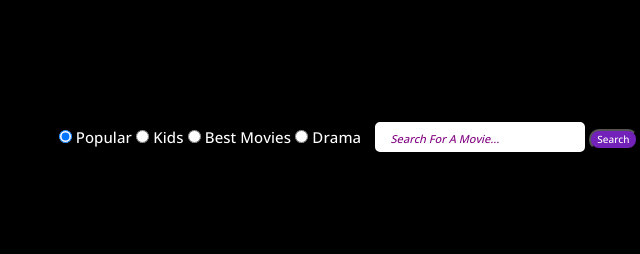
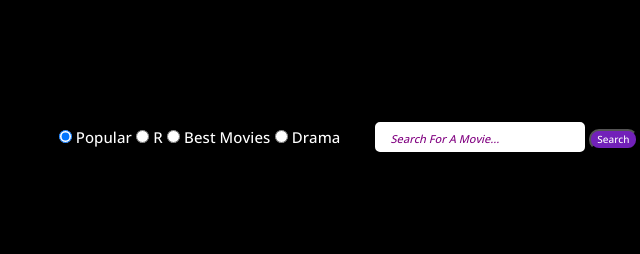
Before and after one commit to bettinastaartjes/Movie-App, a website: page index.html in a window 1280 px wide. Shown: the top 254 px of the page, 473-1113 px from the left. Drawn offline with nearby package versions, Linux system fonts and the light colour scheme; no server answers; a web font is replaced by a local one.

Commit message:
Renaming movie type html and JS

```diff
--- a/assets/js/script.js
+++ b/assets/js/script.js
@@ -146,7 +146,7 @@ formEl.addEventListener('submit', (e) => {
           case "Popular":
             getMovies('https://api.themoviedb.org/3/search/movie?sort_by=popularity.desc&api_key=14bd8f982f89e1b1a206780215c62b44&page=1&query="'+searchTerm+'"') ;
             break;
-          case "Kids":
+          case "R":  // "Kids":
             getMovies('https://api.themoviedb.org/3/search/movie?certification_country=US&certification=R&sort_by=vote_average.desc&api_key=14bd8f982f89e1b1a206780215c62b44&page=1&query="'+searchTerm+'"') ;
             break;
           case "Best":
@@ -166,7 +166,7 @@ formEl.addEventListener('submit', (e) => {
           case "Popular":
             getMovies('https://api.themoviedb.org/3/discover/movie?sort_by=popularity.desc&api_key=14bd8f982f89e1b1a206780215c62b44&page=1') ;
             break;
-          case "Kids":
+          case "R":  // "Kids":
             getMovies('https://api.themoviedb.org/3/discover/movie?certification_country=US&certification=R&sort_by=vote_average.desc&api_key=14bd8f982f89e1b1a206780215c62b44&page=1') ;
             break;
           case "Best":
--- a/index.html
+++ b/index.html
@@ -31,13 +31,13 @@
                         <input type="radio" id="html" name="movie_type" value="Popular" checked>
                         <label for="Popular">Popular</label>
 
-                        <input type="radio" id="css" name="movie_type" value="Kids">
-                        <label for="Kids">Kids</label>
+                        <input type="radio" id="R" name="movie_type" value="R">
+                        <label for="R">R</label>
 
-                        <input type="radio" id="css" name="movie_type" value="Best">
+                        <input type="radio" id="Best" name="movie_type" value="Best">
                         <label for="Best">Best Movies</label>
 
-                        <input type="radio" id="css" name="movie_type" value="Drama">
+                        <input type="radio" id="Drama" name="movie_type" value="Drama">
                         <label for="Drama">Drama</label>
                     </td>
                     <!-- </div> -->
```
